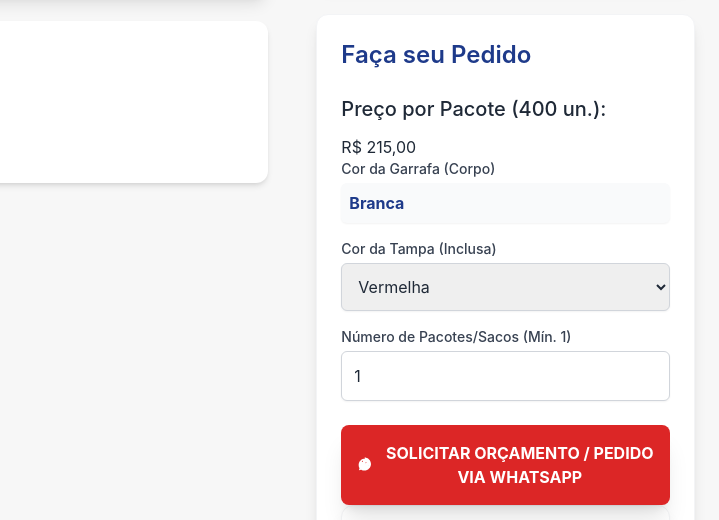
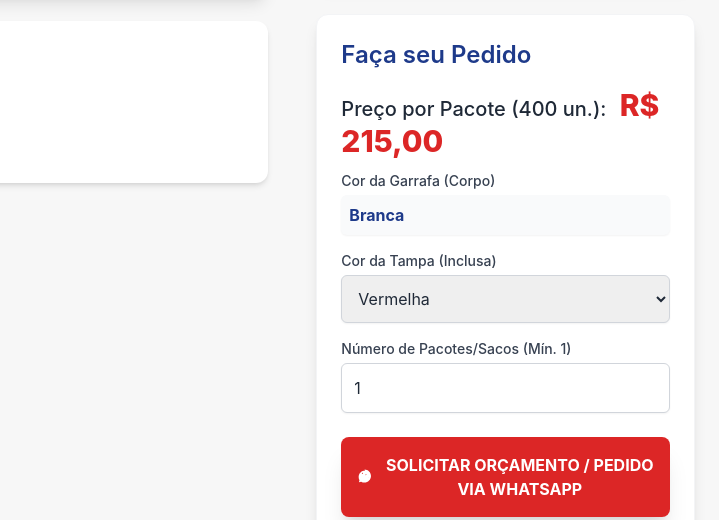
Before and after one commit to embalagarrafas/Garrafa_200ml, a plain HTML site: page index.html in a window 1280 px wide. Shown: the part 559-1079 px from the top of the page, 561-1280 px from the left. Drawn offline with nearby package versions, Linux system fonts and the light colour scheme.

Commit message:
Update index.html

```diff
--- a/index.html
+++ b/index.html
@@ -146,7 +146,7 @@
                     <!-- Preço por Pacote -->
                     <p class="text-xl font-medium mb-3">
                         Preço por Pacote (400 un.):
-                        <span id="price-display" class="text-emb-red text-3xl font-extrabold ml-2"> <div>
+                        <span id="price-display" class="text-emb-red text-3xl font-extrabold ml-2">
                         R$ 215,00</span>
                     </p>
 
```
